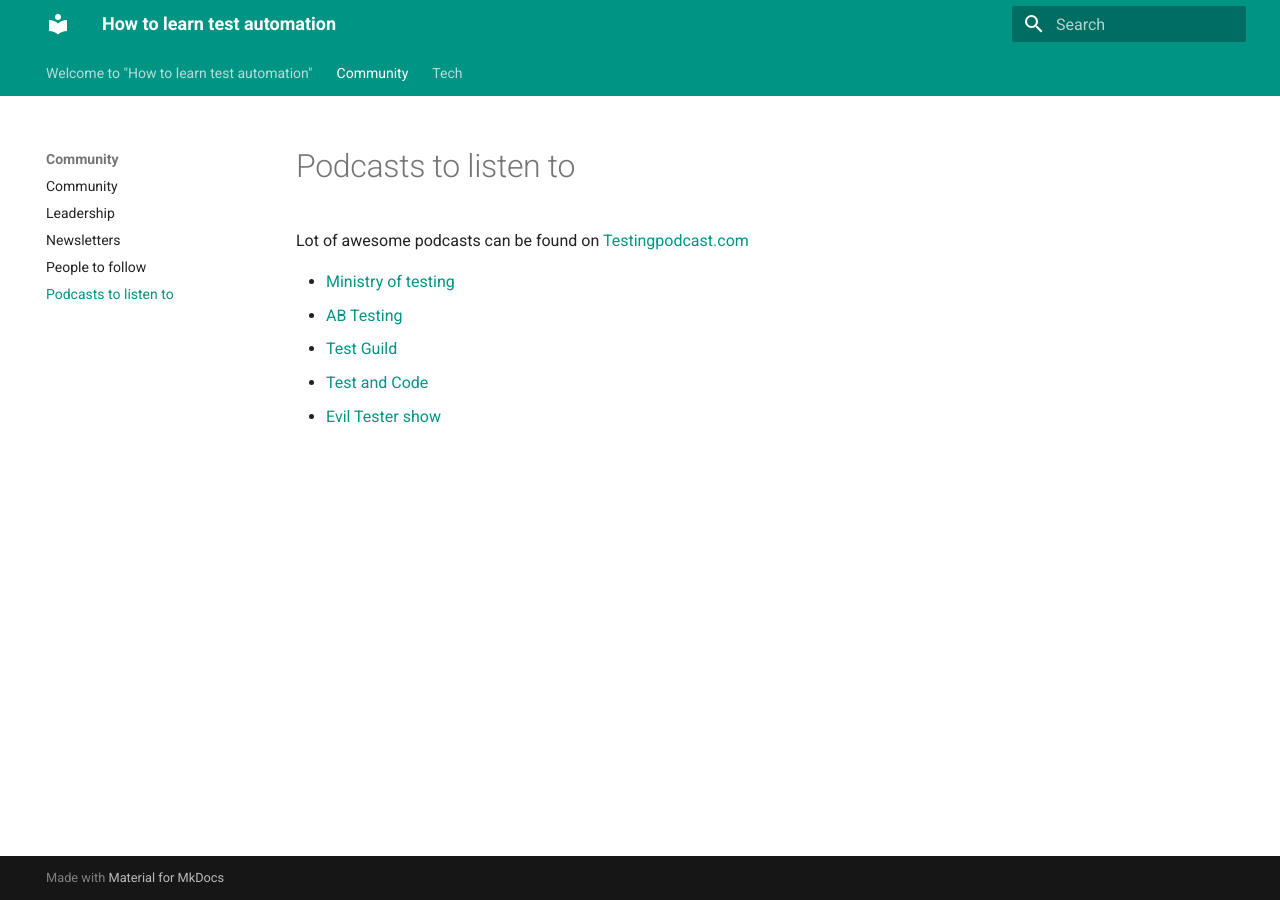
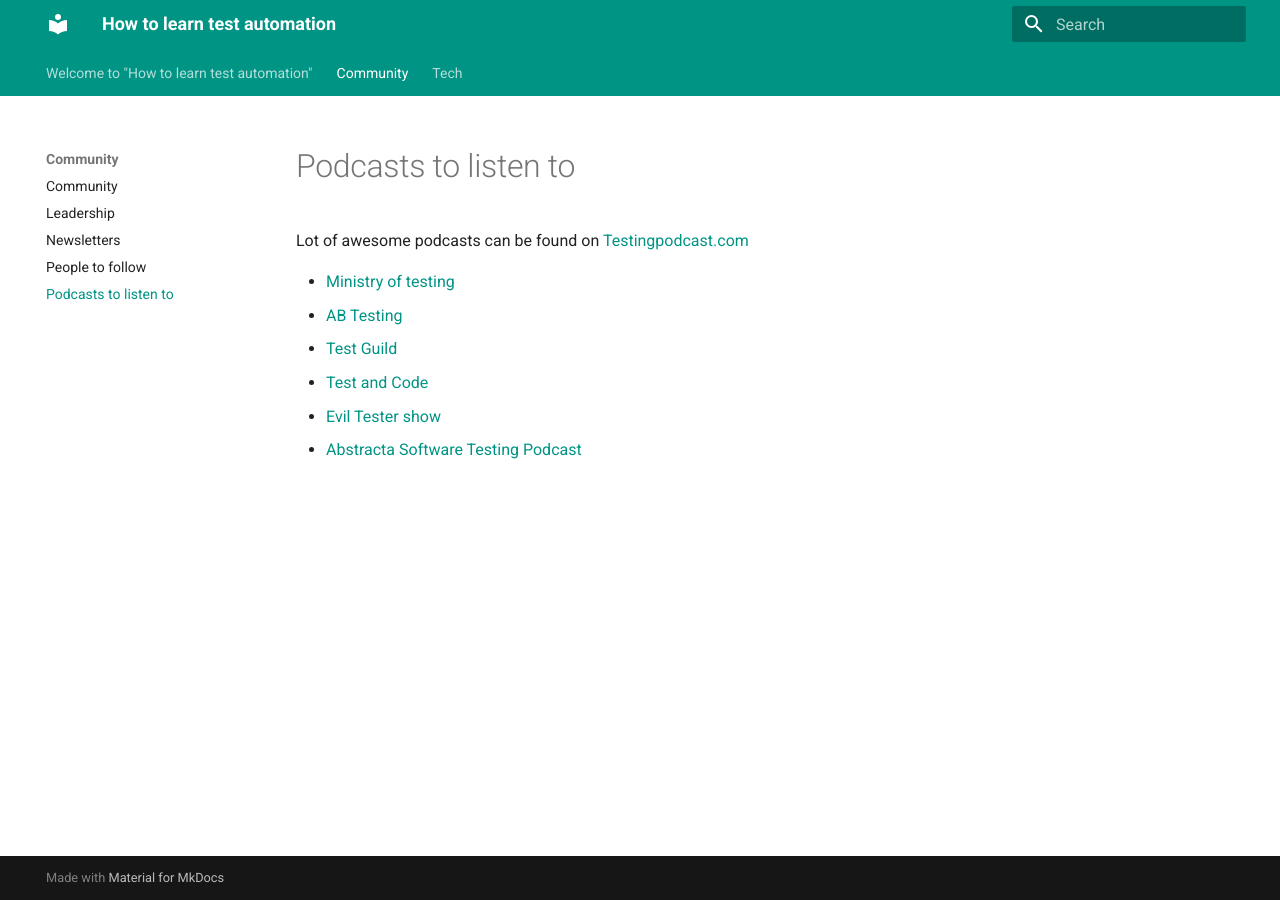
Before and after one commit to automationhacks/how-to-learn-test-automation, an MkDocs documentation site: the page built from docs/community/podcasts.md, in a window 1280 px wide. Built offline with MkDocs 1.6.1 and Material for MkDocs 9.7.7, drawn with Linux system fonts in a browser that asks for light colours; some web fonts are replaced.

Commit message:
Added Abstracta Software Testing Podcast

```diff
--- a/docs/community/podcasts.md
+++ b/docs/community/podcasts.md
@@ -7,3 +7,4 @@ Lot of awesome podcasts can be found on [Testingpodcast.com](https://testingpodc
 - [Test Guild](https://testguild.com/podcast/)
 - [Test and Code](https://testandcode.com/)
 - [Evil Tester show](https://www.eviltester.com/show/)
+- [Abstracta Software Testing Podcast](https://abstracta.us/software-testing-podcast)
```
